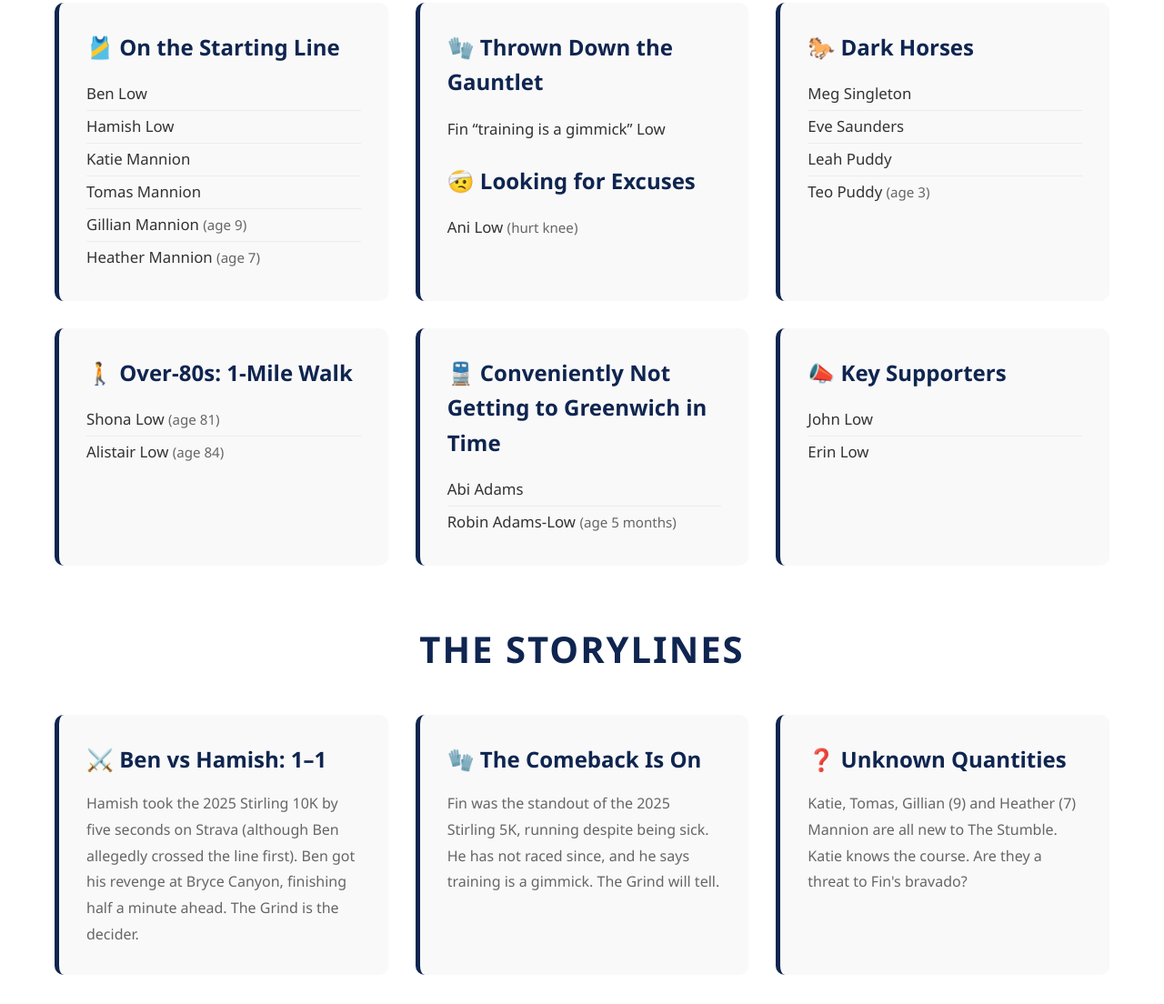
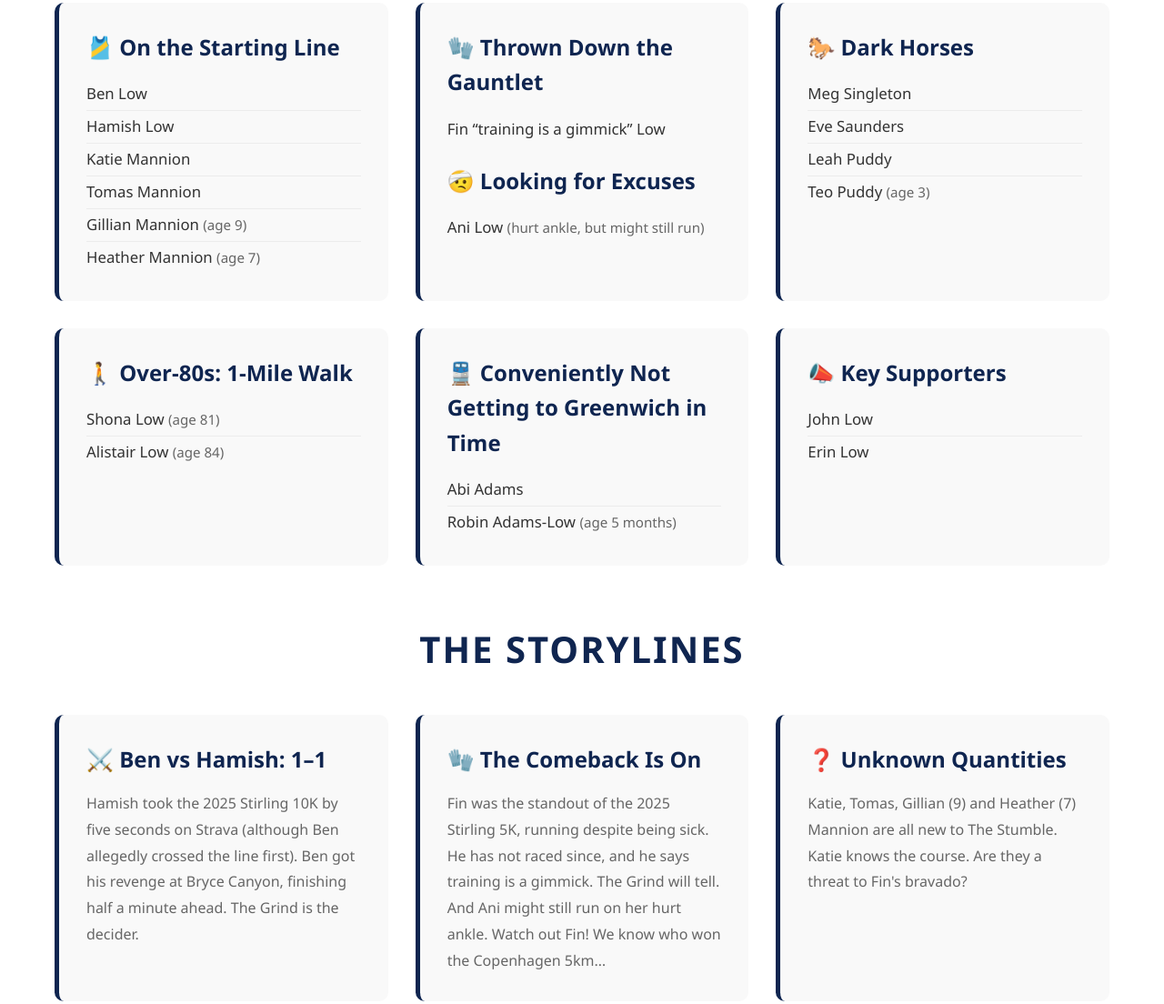
Before and after one commit to hamishlow/hamishlow.github.io, a plain HTML site: page stirlingstumble/2026-greenwich-grind.html in a window 1280 px wide. Shown: the part 1957-3061 px from the top of the page at 91% size. Drawn offline with Linux system fonts and the light colour scheme.

Commit message:
Stirling Stumble: Ani hurt ankle, might still run, Copenhagen 5km
Co-Authored-By: Claude Opus 5.5 <noreply@anthropic.com>

```diff
--- a/stirlingstumble/2026-greenwich-grind.html
+++ b/stirlingstumble/2026-greenwich-grind.html
@@ -86,7 +86,7 @@
           </ul>
           <h3 style="margin-top: 20px;">🤕 Looking for Excuses</h3>
           <ul class="field-list">
-            <li>Ani Low <span class="note">(hurt knee)</span></li>
+            <li>Ani Low <span class="note">(hurt ankle, but might still run)</span></li>
           </ul>
         </div>
         <div class="info-card">
@@ -134,7 +134,8 @@
         <div class="info-card">
           <h3>🧤 The Comeback Is On</h3>
           <p>Fin was the standout of the 2025 Stirling 5K, running despite being sick. He has not raced
-          since, and he says training is a gimmick. The Grind will tell.</p>
+          since, and he says training is a gimmick. The Grind will tell. And Ani might still run
+          on her hurt ankle. Watch out Fin! We know who won the Copenhagen 5km&hellip;</p>
         </div>
         <div class="info-card">
           <h3>❓ Unknown Quantities</h3>
```
